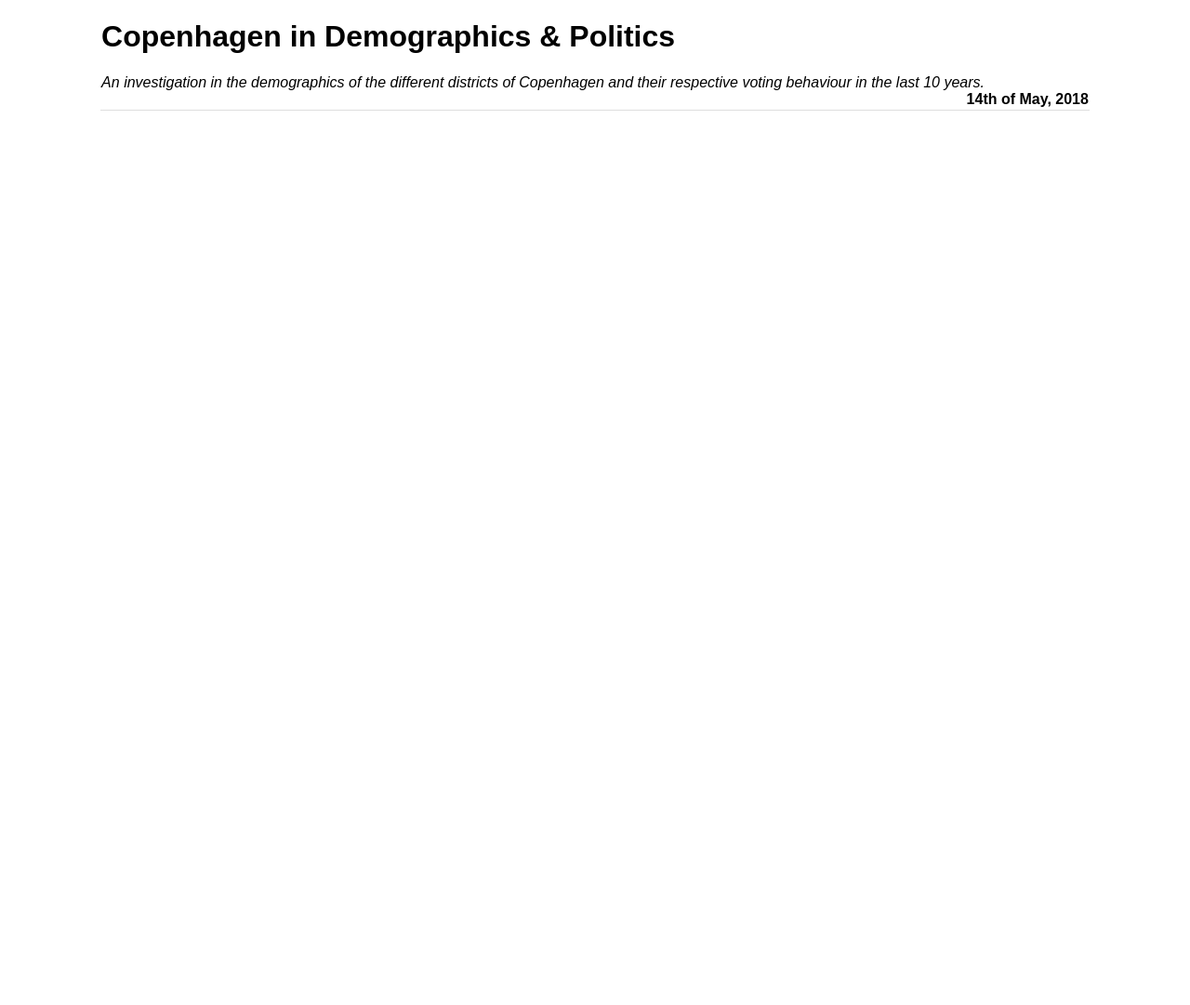
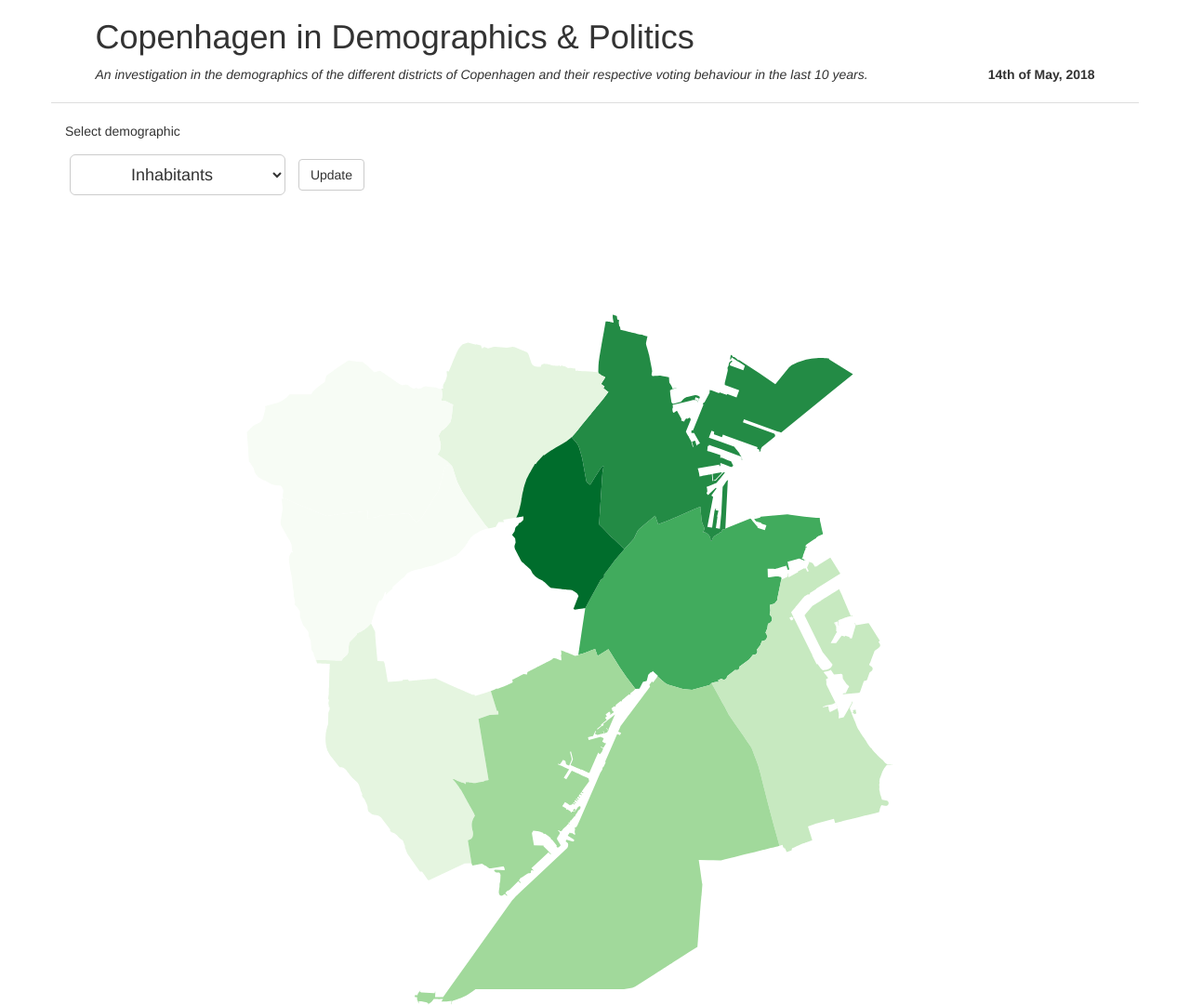
Before and after one commit to ahmetbaglan/copenhagen, a plain HTML site: page index.html in a window 1280 px wide. Shown: the whole page at 93% size. Drawn offline with nearby package versions, Linux system fonts and the light colour scheme.

Commit message:
first map

```diff
--- a/index.html
+++ b/index.html
@@ -6,6 +6,7 @@
   <title>Social Data &amp; Visualizations Project</title>
   <script type="text/javascript" src="d3.js"></script>
   <link rel="stylesheet" type="text/css" href="style.css">
+  <link rel="stylesheet" href="https://maxcdn.bootstrapcdn.com/bootstrap/3.3.7/css/bootstrap.min.css" integrity="sha384-BVYiiSIFeK1dGmJRAkycuHAHRg32OmUcww7on3RYdg4Va+PmSTsz/K68vbdEjh4u" crossorigin="anonymous">
 </head>
 
 <body>
@@ -16,66 +17,26 @@
     <strong class="date">14th of May, 2018</strong>
   </div>
   <div class="container">
+    <p class="button-row">
+      <p>
+        Select demographic
+      </p>
+      <p>
+        <select class="btn btn-lg btn-default metric">
+          <option selected value="inhabitants">Inhabitants</option>
+          <option value="income">Majority income group</option>
+          <option value="age">Majority age group</option>
+          <option value="apts">Apartments</option>
+        </select>
+        <button class="btn btn-default">Update</button>
+      </p>
+
+    </p>
     <div class="map"></div>
   </div>
 
 
-  <script type="text/javascript">
-    var w = 1000,
-      h = 1000;
-
-
-
-
-    var drawDistrict = function(dis) {
-
-
-    }
-    var svg = d3.select('.map')
-      .append('svg')
-      .attr('width', w)
-      .attr('height', h);
-
-    d3.json("data/copenhagen.geojson", function(json) {
-      console.log(json);
-      var center = d3.geoCentroid(json)
-      var scale = 150;
-      var offset = [w / 2, h / 2];
-      var projection = d3.geoMercator()
-        .translate(offset)
-        .scale([scale]);
-
-      console.log(center);
-      // Compute initial path
-      var path = d3.geoPath().projection(projection)
-
-      // using the path determine the bounds of the current map and use
-      // these to determine better values for the scale and translation
-      var bounds = path.bounds(json);
-      var hscale = scale * w / (bounds[1][0] - bounds[0][0]);
-      var vscale = scale * h / (bounds[1][1] - bounds[0][1]);
-      var scale = (hscale < vscale) ? hscale : vscale;
-      var offset = [w - (bounds[0][0] + bounds[1][0]) / 2,
-        h - (bounds[0][1] + bounds[1][1]) / 2
-      ];
-
-      // new projection
-      projection = d3.geoMercator().center(center)
-        .scale(scale).translate(offset);
-      path = path.projection(projection);
-
-      //Bind data and create one path per GeoJSON feature
-      var paths = svg.selectAll("path")
-        .data(json.features)
-        .enter()
-        .append("path")
-        .attr("d", path)
-        .style("fill", 'red');
-
-      console.log(paths);
-
-    });
-  </script>
+  <script type="text/javascript" src="scripts/map.js"></script>
 
 </body>
 
--- /dev/null
+++ b/scripts/map.js
@@ -0,0 +1,76 @@
+// TODO: auto fit to screen size
+var w = 1000,
+  h = 1000,
+  metric = 'no_inhabitants',
+  year = '2008',
+  colors = ['#f7fcf5', '#e5f5e0', '#c7e9c0', '#a1d99b', '#74c476', '#41ab5d', '#238b45', '#006d2c', '#00441b'];
+
+var getColorValue = function (d, dataset) {
+  var [row] = dataset.filter(function (obj) {
+    return parseInt(obj.district_id) === d.properties.bydel_nr && obj.aar === year;
+  });
+  console.log(row, metric, row[metric]);
+  return parseInt(row[metric]);
+}
+
+
+var color = d3.scaleQuantize()
+  .range(colors);
+
+var svg = d3.select('.map')
+  .append('svg')
+  .attr('width', w)
+  .attr('height', h);
+
+var setColorDomain = function (data) {
+
+  var min = data.reduce(function (prev, curr) {
+    return prev[metric] < curr[metric] ? prev : curr;
+  })[metric];
+
+  var max = data.reduce(function (prev, curr) {
+    return prev[metric] > curr[metric] ? prev : curr;
+  })[metric];
+  console.log('min', min, 'max', max);
+  // color scheme
+  color.domain([
+    min, max
+  ]);
+}
+
+
+var drawMap = function (json, path, dataset) {
+
+
+  //Bind data and create one path per GeoJSON feature
+  var paths = svg.selectAll("path")
+    .data(json.features)
+    .enter()
+    .append("path")
+    .attr("d", path)
+    .style("fill", function (d) {
+      return color(getColorValue(d, dataset));
+    });
+
+}
+
+d3.json("data/copenhagen.geojson", function (json) {
+  console.log(json);
+  var center = d3.geoCentroid(json)
+  var scale = 200000;
+  var offset = [-627.8 * w, 470.4 * h];
+  var projection = d3.geoMercator()
+    .center(center)
+    .translate(offset)
+    .scale([scale]);
+
+  var path = d3.geoPath().projection(projection)
+
+
+  d3.csv('data/merged_socia_ecomic_per_year_per_district_EN_with_ID.csv', function (dataset) {
+    console.log(dataset);
+    setColorDomain(dataset);
+    drawMap(json, path, dataset);
+
+  })
+});
```
